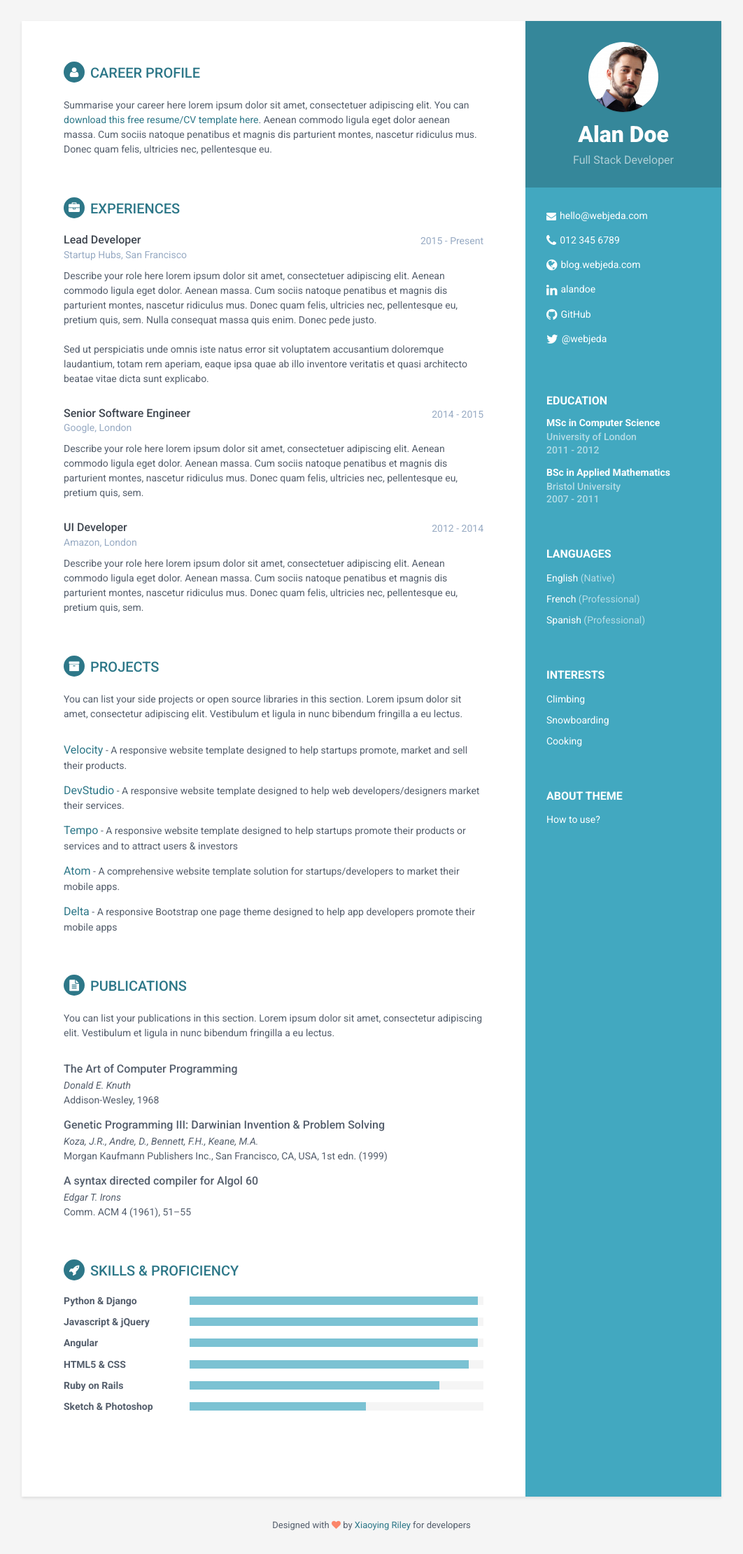
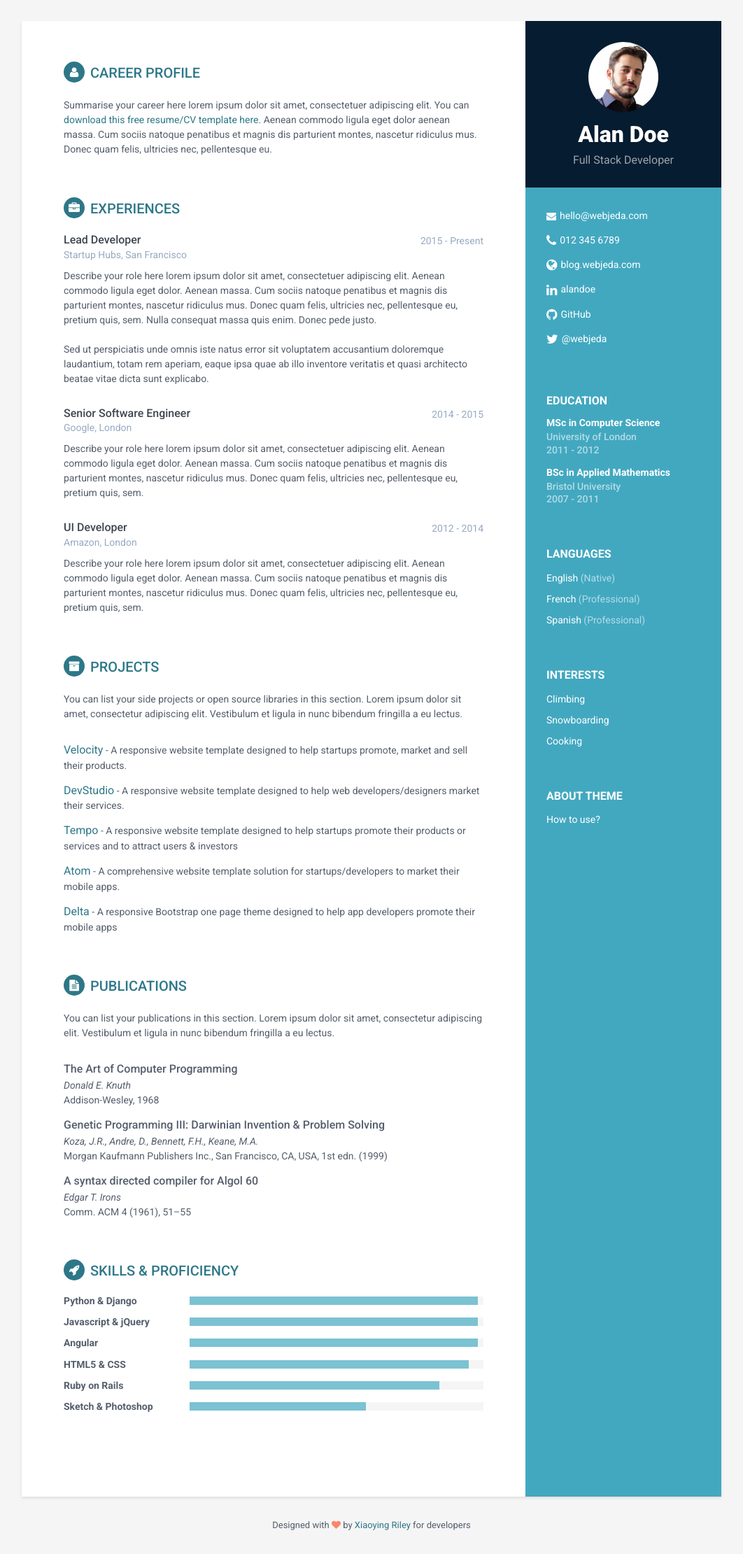
Before and after one commit to bru1987/bru1987.github.io, a Jekyll site: the page built from cv.html, in a window 1280 px wide. Shown: the whole page at 70% size, without its empty margins (109-1171 px from the left). Built offline with Jekyll 4.4.1, drawn with Linux system fonts in a browser that asks for light colours.

Commit message:
change cv darker shades

```diff
--- a/_includes/head.html
+++ b/_includes/head.html
@@ -5,7 +5,7 @@
     <meta http-equiv="X-UA-Compatible" content="IE=edge">
     <meta name="viewport" content="width=device-width, initial-scale=1.0">
     <meta name="description" content="A beautiful Jekyll theme for creating resume">
-    <link rel="shortcut icon" href="favicon.ico">
+    <link rel="shortcut icon" href="../favicon.ico">
     <link href='https://fonts.googleapis.com/css?family=Roboto:400,500,400italic,300italic,300,500italic,700,700italic,900,900italic' rel='stylesheet' type='text/css'>
     <!-- Global CSS -->
     <link rel="stylesheet" href="{{site.baseurl}}/assets/plugins/bootstrap/css/bootstrap.min.css">
--- a/assets/css/styles.css
+++ b/assets/css/styles.css
@@ -64,7 +64,8 @@ p {
 }
 .sidebar-wrapper .profile-container {
   padding: 30px;
-  background: rgba(0, 0, 0, 0.2);
+  /* background: rgba(0, 0, 0, 0.2); */
+  background: #061C30;
   text-align: center;
   color: #fff;
 }
--- a/index.html
+++ b/index.html
@@ -27,7 +27,7 @@
 	<meta name="twitter:creator" content="@robhope" />
 
 	<!-- Favicon -->
-	<link rel="icon" type="image/png" href="images/favicon.png" sizes="32x32">
+	<link rel="icon" type="image/png" href="assets/images/favicon.png" sizes="32x32">
 
 	<!-- Styles -->
 	<link rel='stylesheet' href='assets/css/split.css' type='text/css' media='screen' />
```
